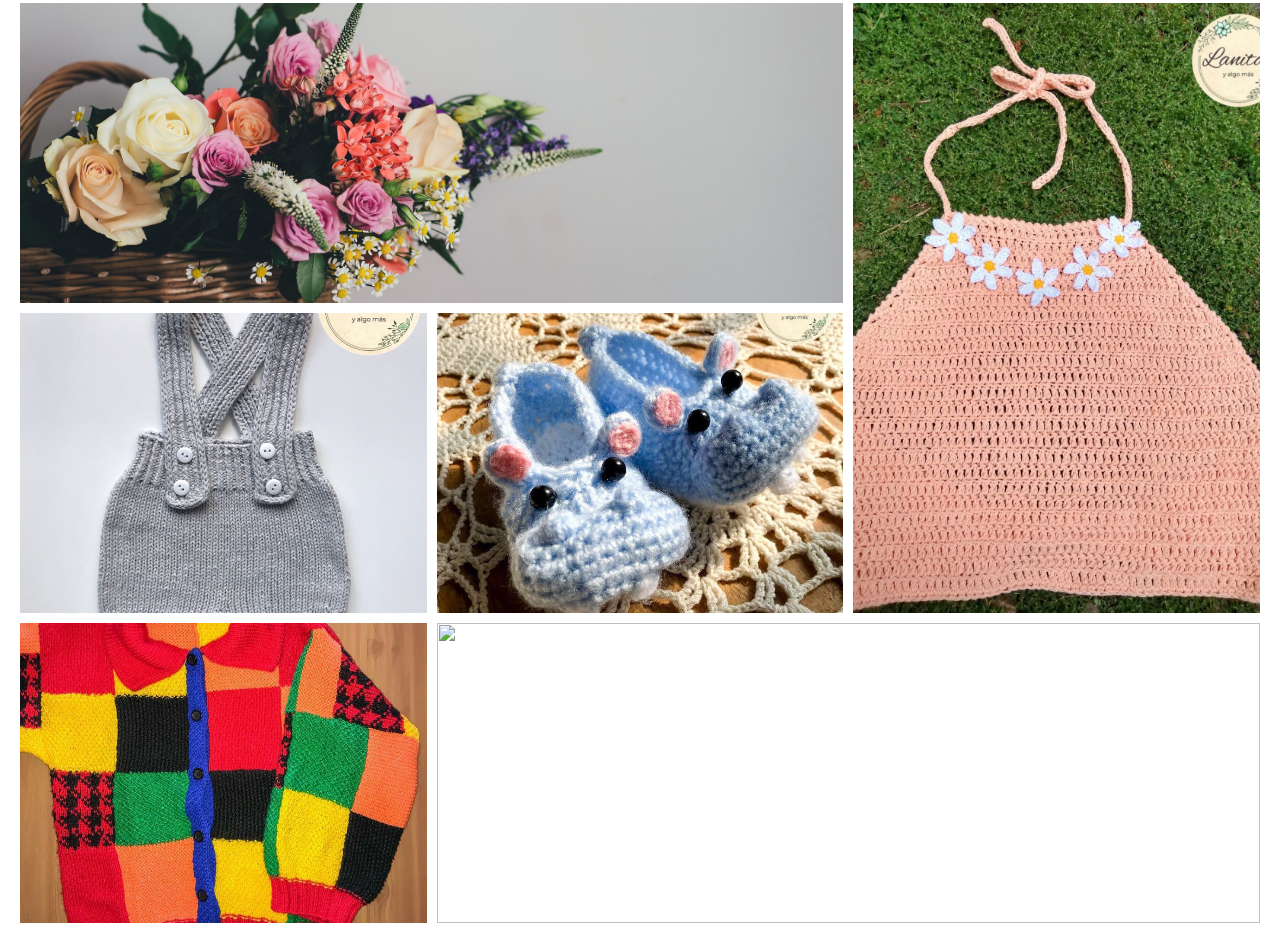
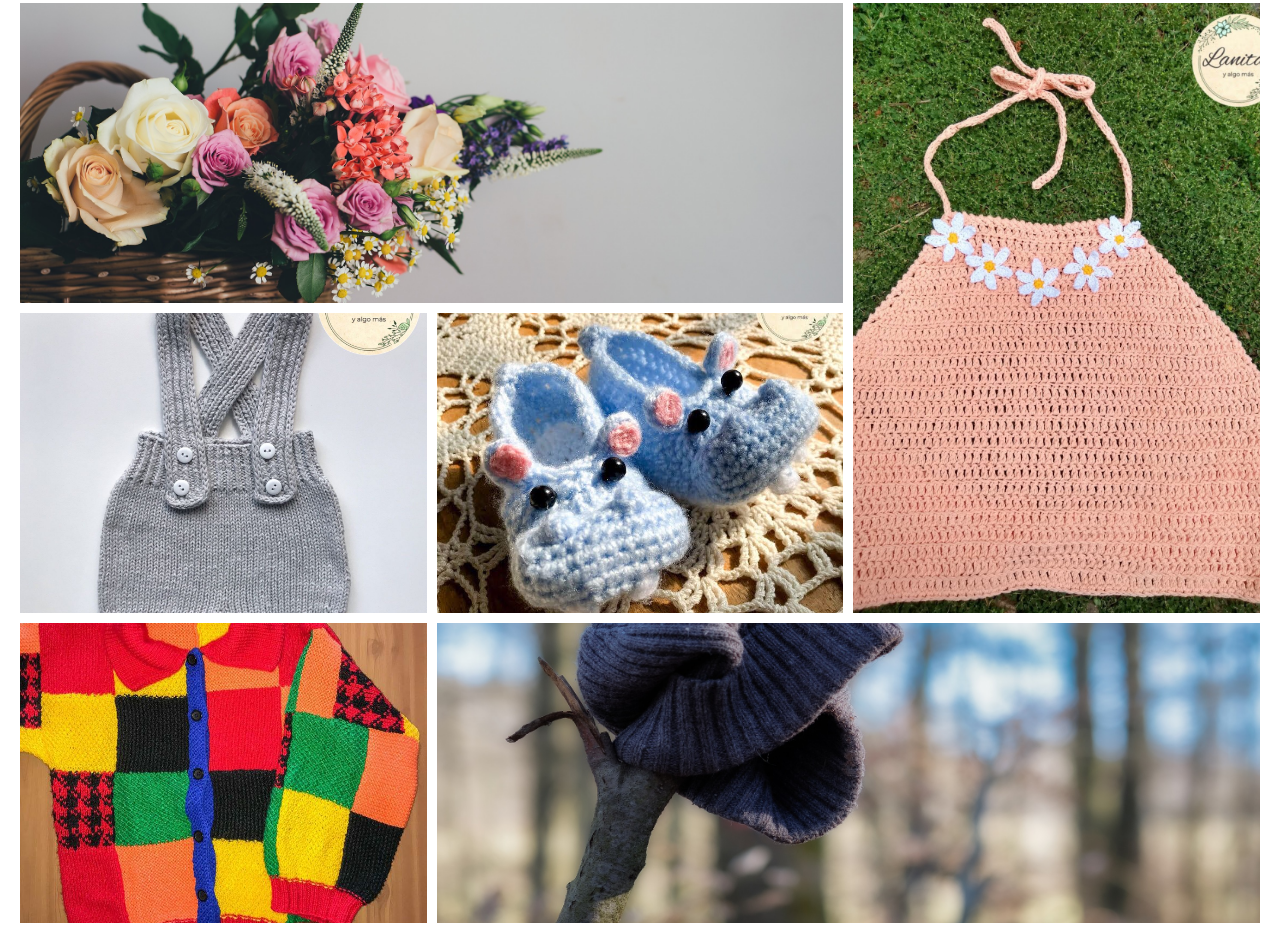
Before and after one commit to hernanfernandez1/Trabajo-final-coder-house-, a website: page galeria.html in a window 1280 px wide. Shown: the part 535-1478 px from the top of the page. Drawn offline with nearby package versions, Linux system fonts and the light colour scheme; files that its build step writes are made by us from their sources; the site is published under a folder, as on GitHub Pages, so addresses that start at the root find nothing.

```diff
--- a/galeria.html
+++ b/galeria.html
@@ -74,7 +74,7 @@
             <a href="#mod8"> <img src="images/12.jpeg" alt="" class="galeriaimag"></a>
         </div>
         <div class="galeriaitems">
-            <a href="#mod9"> <img src="/images/l6.jpg" alt="" class="galeriaimag"></a>
+            <a href="#mod9"> <img src="images/l6.jpg"  alt="" class="galeriaimag"></a>
         </div>
 
 
```
